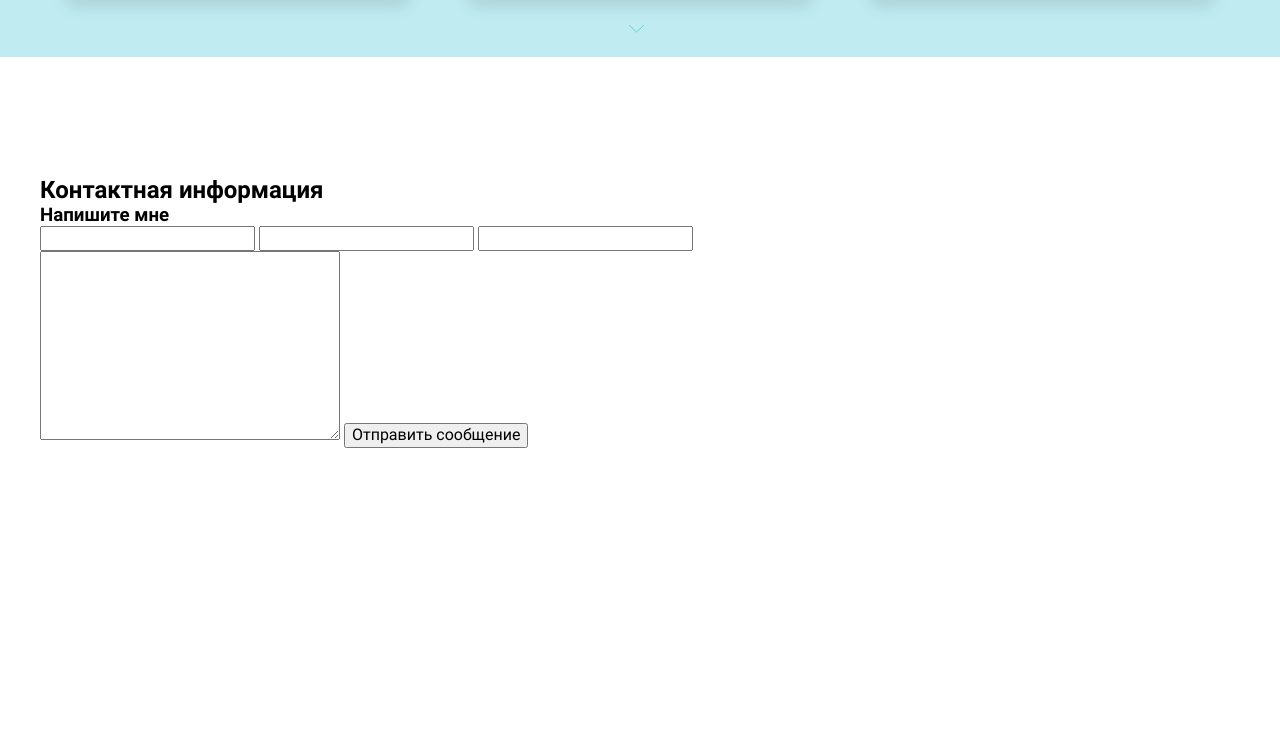
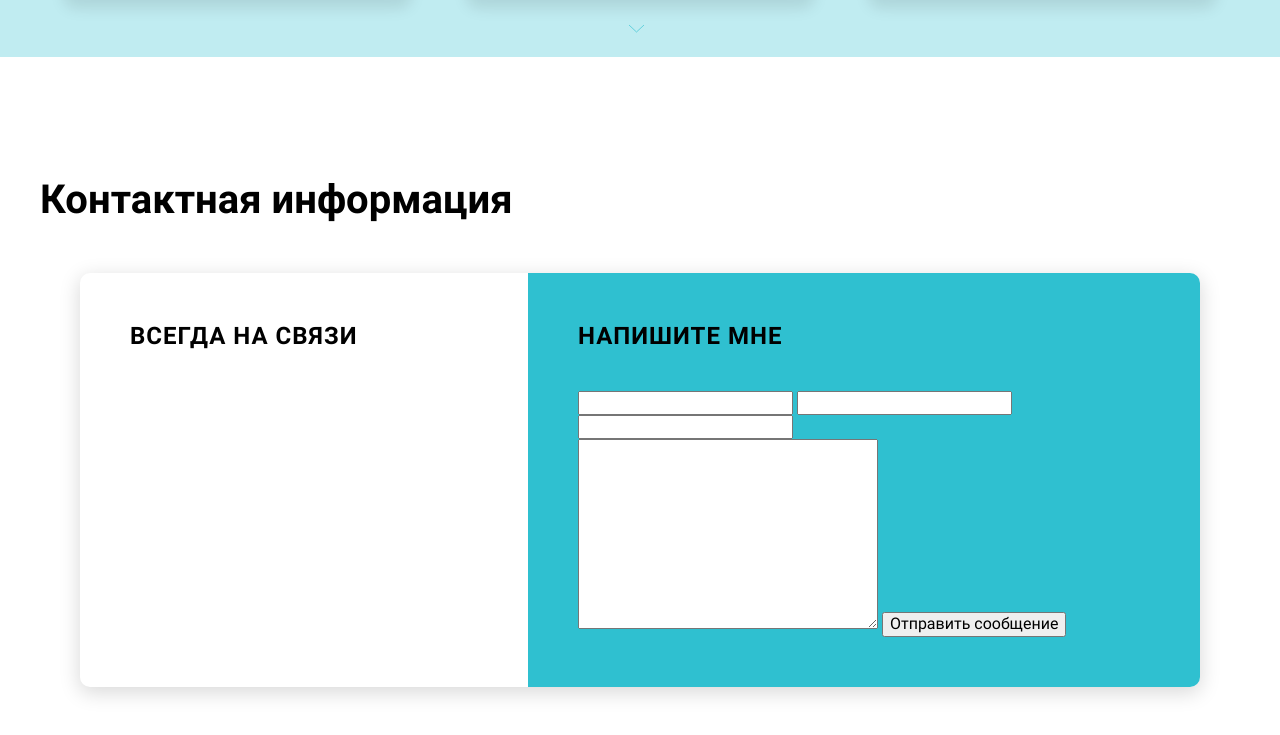
Before and after one commit to tarasovnm/my_page, a website: page #src/index.html in a window 1280 px wide. Shown: the part 1543-2278 px from the top of the page. Drawn offline with nearby package versions, Linux system fonts and the light colour scheme; files that its build step writes are made by us from their sources; a web font is replaced by a local one.

Commit message:
Started stylization for contacts section

```diff
--- a/#src/index.html
+++ b/#src/index.html
@@ -142,14 +142,23 @@
         <div class="contacts__inner">
           <h2 class="contacts__title">Контактная информация</h2>
 
+          <div class="contacts__box">
+            <div class="contacts__column">
+              <h3 class="contacts__column-title">Всегда на связи</h3>
+              <p class="contacts__column-text">
+
+              </p>
               <!--
                 Добавить контакты:
                 - почта
                 - телега
               -->
+            </div>
+
+            <div class="contacts__column">
+              <h3 class="contacts__column-title">Напишите мне</h3>
 
               <form action="#" class="contacts__form">
-            <h3 class="contacts__form-title">Напишите мне</h3>
                 <div class="contacts__inputs">
                   <input class="contacts__input" type="text" name="user-name" id="user-name">
                   <input class="contacts__input" type="email" name="user-email" id="user-email">
@@ -160,6 +169,8 @@
               </form>
             </div>
           </div>
+        </div>
+      </div>
     </section>
 
   </main>
--- a/#src/scss/style.scss
+++ b/#src/scss/style.scss
@@ -289,3 +289,44 @@
     border-radius: 10px;
   }
 }
+
+// contacts ==============================================
+
+.contacts {
+  &__title {
+    font-size: 40px;
+    font-weight: bold;
+    letter-spacing: 2%;
+
+    margin-bottom: 50px;
+  }
+
+  &__box {
+    display: flex;
+    margin: 0 40px;
+    border-radius: 10px;
+    box-shadow: 0px 5px 20px 1px rgba(0, 0, 0, 0.15);
+    overflow: hidden;
+  }
+
+  &__column {
+    padding: 50px;
+
+    &:first-child {
+      width: 40%;
+    }
+
+    &:last-child {
+      width: 60%;
+      background-color: $accent;
+    }
+  }
+
+  &__column-title {
+    margin-bottom: 40px;
+
+    font-size: 24px;
+    letter-spacing: 1px;
+    text-transform: uppercase;
+  }
+}
```
Lines whose indentation alone changed are shown as unchanged.
